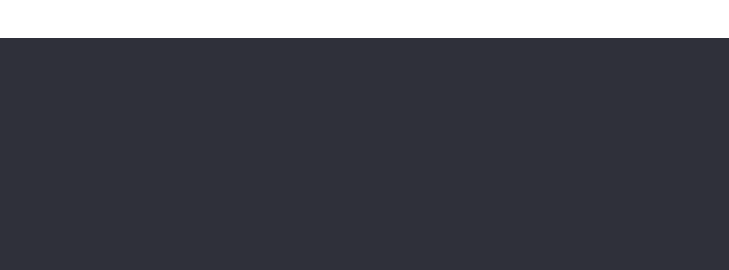
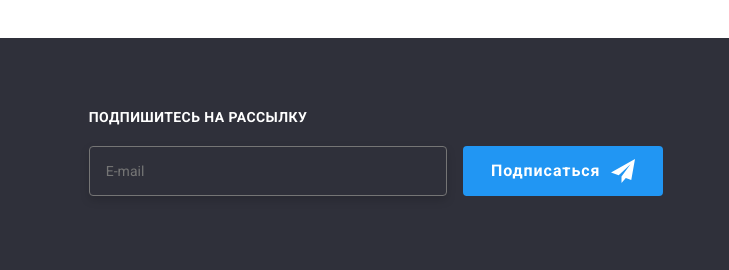
Before and after one commit to Nikolay4749/goit-markup-hw-06., a plain HTML site: page index.html in a window 1280 px wide. Shown: the part 2638-2908 px from the top of the page, 551-1280 px from the left. Drawn offline with nearby package versions, Linux system fonts and the light colour scheme.

Commit message:
Размечает и стилизирует форму в "подписаться" в футере

```diff
--- a/css/styles.css
+++ b/css/styles.css
@@ -660,6 +660,75 @@ button {
   fill: var(--primary-white-color);
 }
 
+.subscribe-box {
+  margin-left: 93px;
+  min-width: 570px;
+  height: 86px;
+}
+
+.subscribe-form {
+  background-color: #2f303a;
+}
+
+.subscribe-title {
+  font-family: 'Roboto', sans-serif;
+  font-weight: 700;
+  font-size: 14px;
+  line-height: 1.14;
+  letter-spacing: 0.03em;
+  text-transform: uppercase;
+
+  color: var(--primary-white-color);
+}
+
+.subscribe-email {
+  display: inline-block;
+  margin-top: 20px;
+  padding: 15px 16px;
+  width: 358px;
+  height: 50px;
+  border: 1px solid rgba(255, 255, 255, 0.3);
+  border-color: var(--text-primary);
+  box-sizing: border-box;
+  filter: drop-shadow(0px 4px 4px rgba(0, 0, 0, 0.15));
+  border-radius: 4px;
+  background-color: #2f303a;
+  transition: border-color, 250ms cubic-bezier(0.4, 0, 0.2, 1);
+}
+
+.subscribe-email:focus {
+  outline: none;
+  border: 1px solid var(--accent-color);
+}
+
+.subscribe-button-box {
+  display: inline-block;
+  margin-left: 12px;
+}
+
+.subscribe-button {
+  display: flex;
+
+  min-width: 200px;
+  height: 50px;
+  border: none;
+  border-radius: 4px;
+  justify-content: center;
+  align-items: center;
+  letter-spacing: 0.06em;
+  font-family: 'Roboto', sans-serif;
+  font-weight: 700;
+  font-size: 16px;
+  line-height: 1.87;
+
+  color: var(--primary-white-color);
+  background-color: var(--accent-color);
+}
+
+.subscribe-icon {
+  margin-left: 10px;
+}
+
 /* ===== Footer style end here ===== */
 
 /* =*=*=*= Portfolio =*=*=*= */
@@ -1026,8 +1095,16 @@ button {
 }
 
 .policy-checkbox {
-  appearance: none;
-  /* visibility: hidden; */
+  /* appearance: none; */
+  position: absolute;
+  width: 1px;
+  height: 1px;
+  margin: -1px;
+  border: 0;
+  padding: 0;
+  clip: rect(0 0 0 0);
+  overflow: hidden;
+  transition: 250ms cubic-bezier(0.4, 0, 0.2, 1);
 }
 
 .checkbox-icon {
@@ -1036,6 +1113,7 @@ button {
   border: 2px solid var(--text-title);
   border-radius: 3px;
   margin-right: 8px;
+  transition: fill, 250ms cubic-bezier(0.4, 0, 0.2, 1);
 }
 
 .policy-checkbox:focus ~ .checkbox-icon {
--- a/index.html
+++ b/index.html
@@ -479,6 +479,27 @@
             </li>
           </ul>
         </div>
+
+        <div class="subscribe-box">
+          <form class="subscribe-form">
+            <h2 class="subscribe-title">Подпишитесь на рассылку</h2>
+            <input
+              class="subscribe-email"
+              type="email"
+              name="user-email"
+              autocomplete="on"
+              placeholder="E-mail"
+            />
+            <div class="subscribe-button-box">
+              <button class="subscribe-button" type="submit">
+                Подписаться
+                <svg class="subscribe-icon" width="24" height="24">
+                  <use href="images/icons.svg#icon-icon-send"></use>
+                </svg>
+              </button>
+            </div>
+          </form>
+        </div>
       </div>
       <!-- Бэкдроп + Модалка -->
       <div class="backdrop is-hidden" data-modal>
```
Also changed, not shown: portfolio.html (+20 -0 lines).
